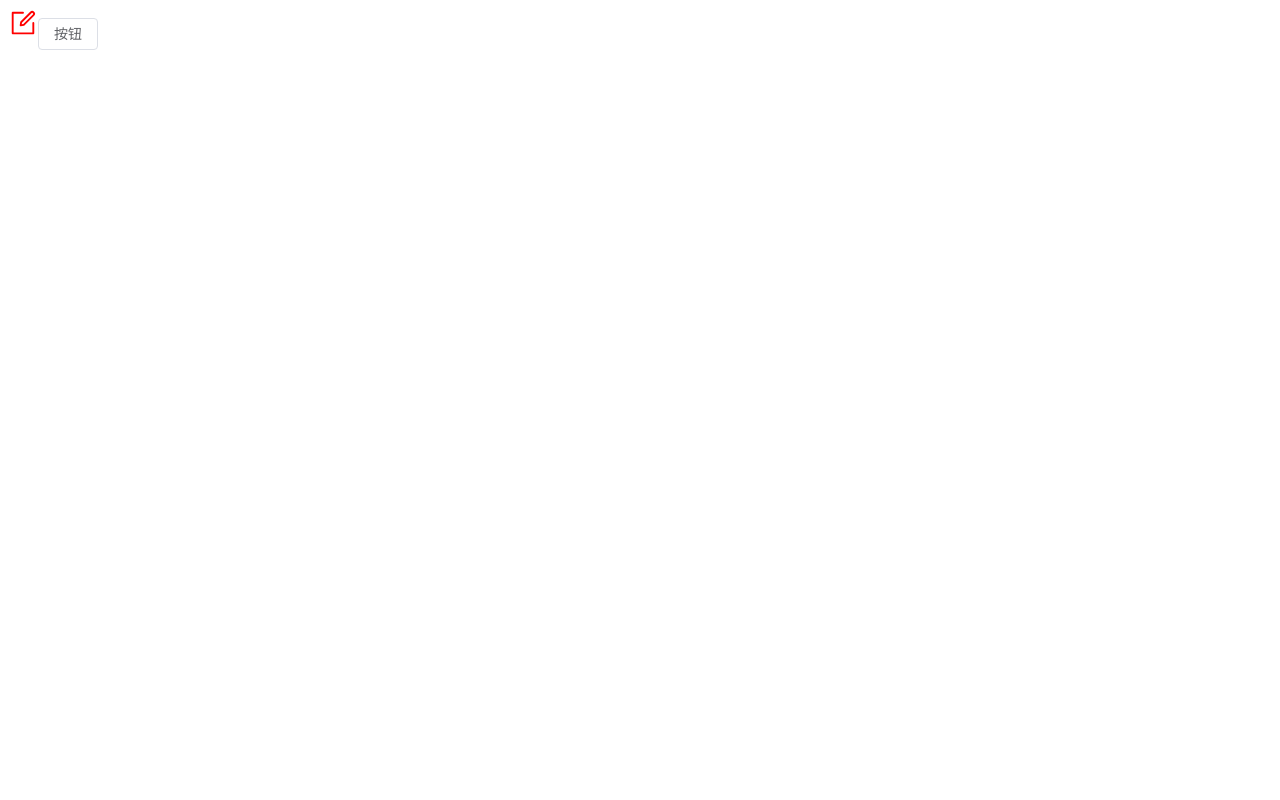
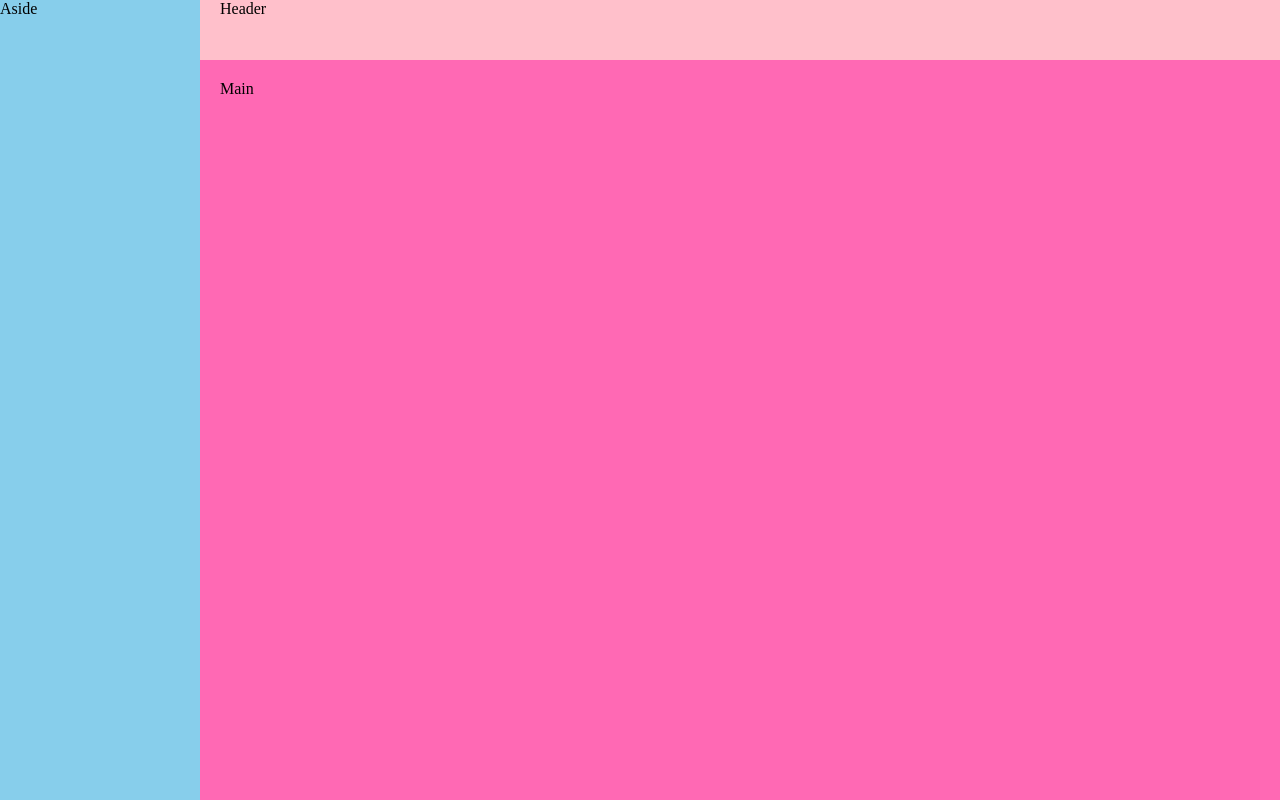
Before and after one commit to shiLiMr/cloud_demo, a Vue app: page / in a window 1280 px wide. Before the commit this address had no page. Built offline with nearby package versions, Linux system fonts and the light colour scheme.

Commit message:
主页路由及主页组件配置

```diff
--- a/src/App.vue
+++ b/src/App.vue
@@ -1,33 +1,10 @@
 <script setup lang="ts">
 import { RouterView } from 'vue-router'
-
-import SvgIcon from './components/SvgIcon.vue';
-
-import axios from 'axios';
-
-// import http from './utils/htttp';
-import {loginApi,getMenuApi} from '@/api';
-const add=async ()=>{
-//  const https=await axios.get('https://mock.mengxuegu.com/mock/66389f12cab9671f88bd30ef/api/login')
-// console.log(https);
-// const ser =await login()
-const ser=await loginApi()
- console.log(ser)
-}
-const adds=()=>{
-  getMenuApi().then(res=>{
-    console.log(res)
-  })
-}
-
 
 </script>
 
 <template>
 
-  <SvgIcon icon="Edit" color="red" size="30" @click="add" />
-  <el-button @click="adds">按钮</el-button>
-
   <RouterView />
 </template>
 
--- /dev/null
+++ b/src/layout/LayAside/layAside.vue
@@ -0,0 +1,12 @@
+<template>
+    <!-- 侧边栏 -->
+      <el-aside width="200px" style="background-color: skyblue;">Aside</el-aside>
+
+</template>
+<script setup lang='ts'>
+
+
+</script>
+<style lang='scss' scoped>
+
+</style>
--- /dev/null
+++ b/src/layout/LayHeader/layHeader.vue
@@ -0,0 +1,12 @@
+<template>
+<!-- 头部 -->
+<el-header style="background-color: pink;">Header</el-header>
+
+</template>
+<script setup lang='ts'>
+
+
+</script>
+<style lang='scss' scoped>
+
+</style>
--- /dev/null
+++ b/src/layout/LayMain/laymain.vue
@@ -0,0 +1,11 @@
+<template>
+<!--  -->
+<el-main style="background-color: hotpink;">Main</el-main>
+</template>
+<script setup lang='ts'>
+
+
+</script>
+<style lang='scss' scoped>
+
+</style>
--- /dev/null
+++ b/src/layout/index.vue
@@ -0,0 +1,28 @@
+<template>
+
+ <div class="common-layout">
+    <el-container>
+      <!-- 侧边栏 -->
+      <LayAside></LayAside>
+      <el-container direction="vertical">
+        <!-- 头部 -->
+        <LayHeader></LayHeader>
+        <!-- 主要 -->
+        <LayMain></LayMain>
+      </el-container>
+    </el-container>
+  </div>
+
+</template>
+<script setup lang='ts'>
+import { defineAsyncComponent } from 'vue';
+const LayAside= defineAsyncComponent(()=>import('./LayAside/layAside.vue'))
+const LayHeader= defineAsyncComponent(()=>import('./LayHeader/layHeader.vue'))
+const LayMain= defineAsyncComponent(()=>import('./LayMain/laymain.vue'))
+// const LayHeader= defineAsyncComponent(()=>import('./Layout/LayHeader.vue'))
+// const LayMain= defineAsyncComponent(()=>import('./Layout/LayMain.vue'))
+
+</script>
+<style lang='scss' scoped>
+
+</style>
--- a/src/main.ts
+++ b/src/main.ts
@@ -1,6 +1,8 @@
 
 import { createApp } from 'vue'
 import { createPinia } from 'pinia'
+
+import './style/index.scss'
 
 // 引入 element-plus 全局样式
 import Ele from './global'
--- a/src/router/index.ts
+++ b/src/router/index.ts
@@ -1,10 +1,17 @@
-import { createRouter, createWebHistory } from 'vue-router'
+import { createRouter, createWebHistory, type RouteRecordRaw } from 'vue-router'
+
+const dynamicRoutes:RouteRecordRaw[] = [
+  {
+    // 主页
+    path: '/',
+    name: 'Home',
+    component: () => import('@/layout/index.vue')
+  }
+]
 
 const router = createRouter({
   history: createWebHistory(import.meta.env.BASE_URL),
-  routes: [
-
-  ]
+  routes: dynamicRoutes
 })
 
 export default router
--- /dev/null
+++ b/src/style/base.scss
@@ -0,0 +1,8 @@
+*{
+    margin: 0;
+    padding: 0;
+}
+#app,html,body,.el-container{
+    width: 100%;
+    height: 100vh;
+}
--- /dev/null
+++ b/src/style/index.scss
@@ -0,0 +1,2 @@
+
+@import url("./base.scss");
--- a/src/utils/htttp.ts
+++ b/src/utils/htttp.ts
@@ -32,8 +32,8 @@ export default http;
 import axios, { AxiosError, type AxiosInstance, type AxiosResponse, type InternalAxiosRequestConfig, type Method, type AxiosRequestConfig } from 'axios'
 // 创建sxios实例
 const server: AxiosInstance = axios.create({
-    // baseURL: import.meta.env.VIET_APP_BASE_API,
-    baseURL: 'https://mock.mengxuegu.com/mock/66389f12cab9671f88bd30ef/api',
+    baseURL: import.meta.env.VITE_APP_BASE_API,
+    // baseURL: 'https://mock.mengxuegu.com/mock/66389f12cab9671f88bd30ef/api',
     timeout: 10000,
 })
 // 请求拦截
@@ -67,16 +67,16 @@ const request = <T = any>(url: string, method: Method = 'GET', data?: Object,
     })
 }
 // 封装get、post、put、delete请求
-export const get = <T = any>(url: string, data: Object) => {
+export const get = <T = any>(url: string, data: Object={}) => {
     request<T>(url, 'GET', data)
 }
-export const post = <T = any>(url: string, data: Object) => {
+export const post = <T = any>(url: string, data: Object={}) => {
     request<T>(url, 'POST', data)
 }
-export const put = <T = any>(url: string, data: Object) => {
+export const put = <T = any>(url: string, data: Object={}) => {
     request<T>(url, 'PUT', data)
 }
-export const del = <T = any>(url: string, data: Object) => {
+export const del = <T = any>(url: string, data: Object={}) => {
     request<T>(url, 'DELETE', data)
 }
 
--- a/vite.config.ts
+++ b/vite.config.ts
@@ -29,7 +29,8 @@ export default defineConfig(({mode})=>{
             // target: 'http://localhost:7777',
             target: 'https://mock.mengxuegu.com/mock/66389f12cab9671f88bd30ef/api',
             changeOrigin: true, //开启跨域
-            rewrite: (path) => path.replace(/^`${env.VITE_APP_BASE_API}`/, "")
+            // rewrite: (path) => path.replace(/^`${env.VITE_APP_BASE_API}`/, "")
+            rewrite: (path) => path.replace(new RegExp('^' + `${env.VITE_APP_BASE_API}`), "")
           }
         // [import.meta.env.VITE_APP_BASE_API]: {
         //   //要跨域的地址
```
